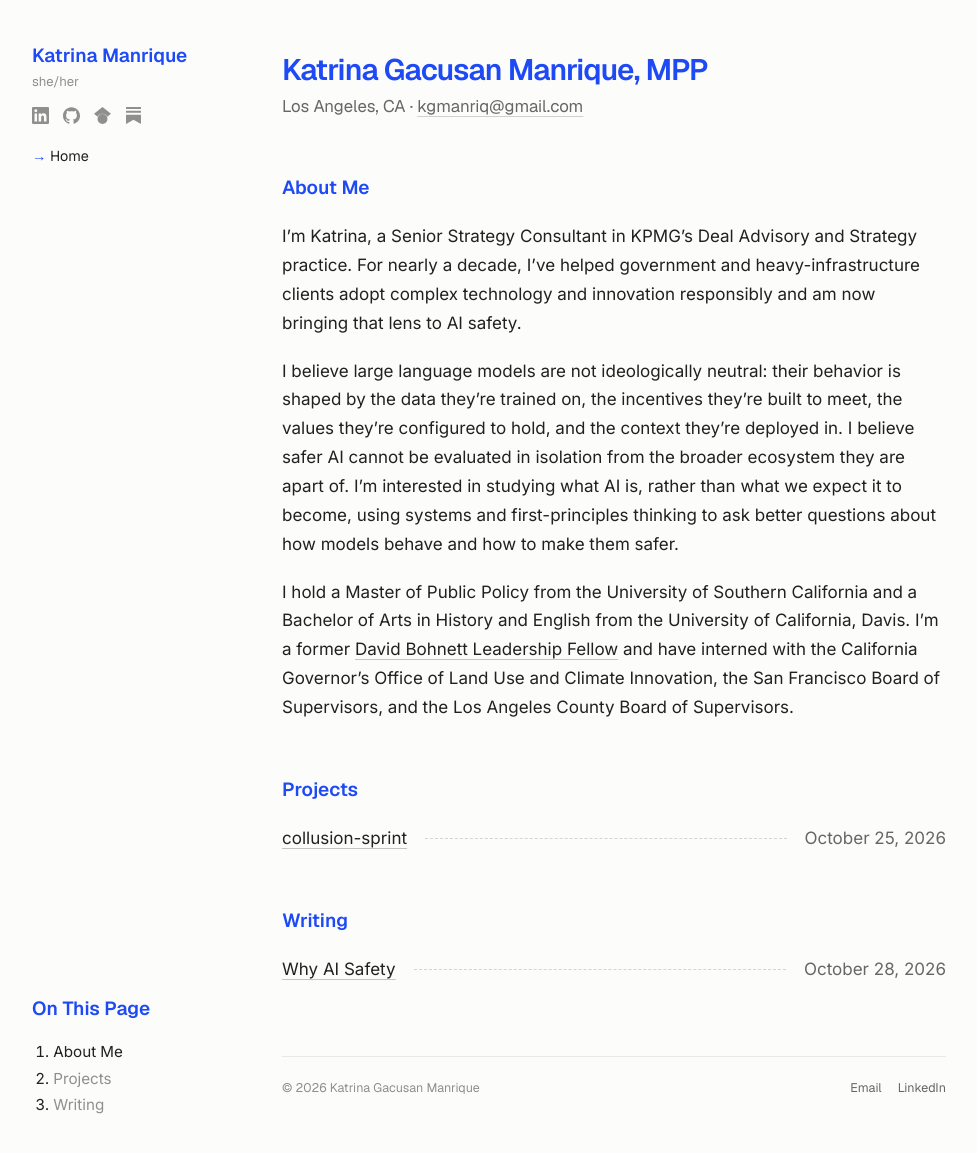
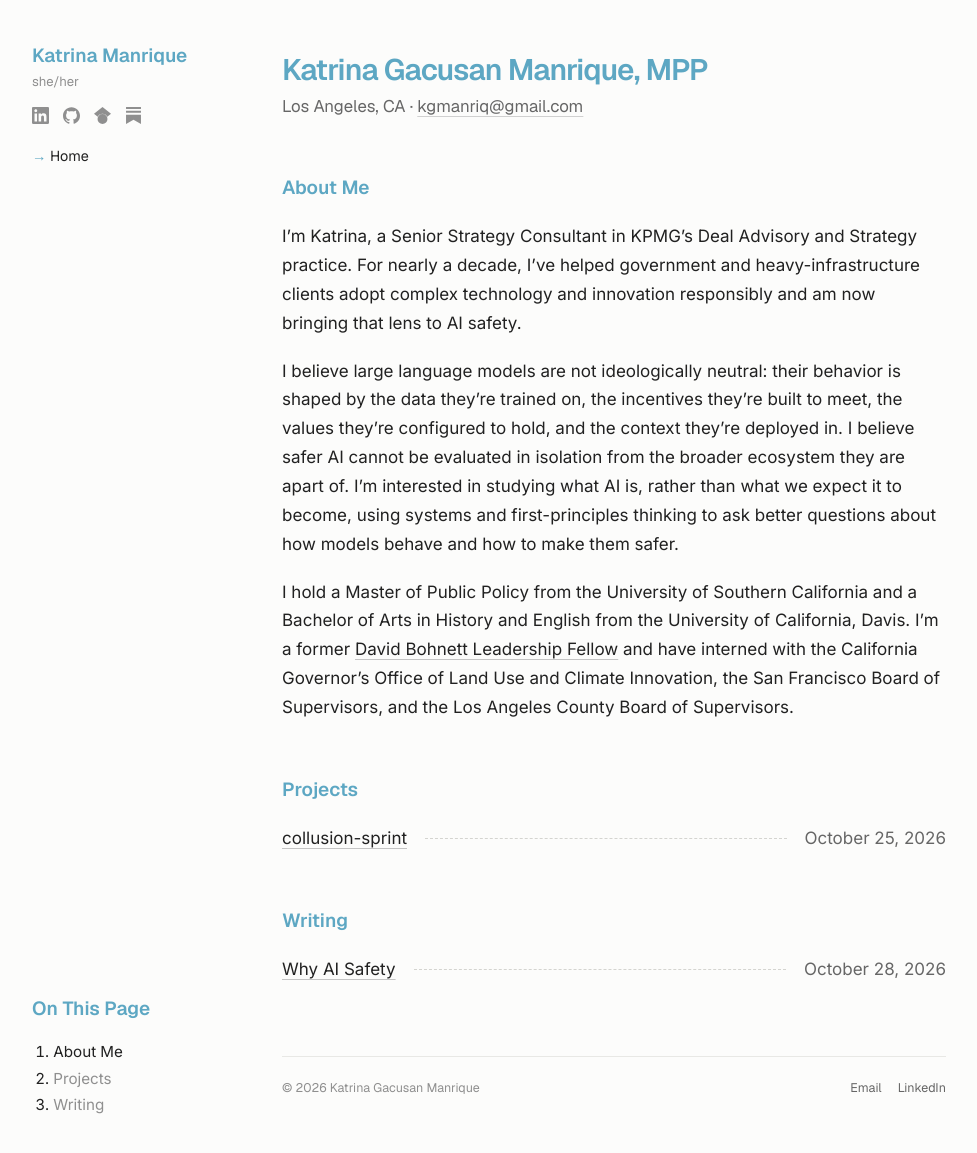
Before and after one commit to kgmanriq/kgmanriq.github.io, a Jekyll site: the page built from index.html, in a window 1280 px wide and 1163 px high. Shown: the top 1153 px of the window, without its empty margins (16-993 px from the left). Built offline with Jekyll 4.4.1, drawn with Linux system fonts in a browser that asks for light colours.

Commit message:
Switch site accent and heading color to #5da7c3
Co-Authored-By: Claude Opus 5.5 <noreply@anthropic.com>
Claude-Session: https://claude.ai/code/session_01EuuEgRVzQ3seSDn6GstdDW

```diff
--- a/assets/css/style.css
+++ b/assets/css/style.css
@@ -5,9 +5,9 @@
   --muted: #666666;
   --faint: #8f8f8f;
   --line: #e8e8e5;
-  --accent: #1e4af5;
-  --heading: #1e4af5;
-  --accent-soft: #eaeffe;
+  --accent: #5da7c3;
+  --heading: #5da7c3;
+  --accent-soft: #e9f4f8;
   --serif: "Geist", "Helvetica Neue", Helvetica, Arial, sans-serif;
   --sans: "Geist", "Helvetica Neue", Helvetica, Arial, sans-serif;
   --body: "Inter", "Helvetica Neue", Helvetica, Arial, sans-serif;
@@ -93,7 +93,7 @@ p { margin: 0 0 1.1em; }
 /* ---------- Tiles ---------- */
 .tiles { display: grid; grid-template-columns: repeat(3, 1fr); gap: 14px; margin-bottom: 8px; clear: none; }
 .tile { display: flex; flex-direction: column; background: #fff; border: 1px solid var(--line); border-radius: 10px; overflow: hidden; text-decoration: none; color: var(--text); transition: border-color .15s, transform .15s; }
-.tile:hover { color: var(--text); border-color: rgba(30, 74, 245, .5); transform: translateY(-2px); }
+.tile:hover { color: var(--text); border-color: rgba(93, 167, 195, .5); transform: translateY(-2px); }
 .tile-img { width: 100%; aspect-ratio: 16 / 9; object-fit: cover; display: block; border-bottom: 1px solid var(--line); }
 .tile-body { padding: 14px 15px 16px; display: flex; flex-direction: column; flex: 1; }
 .tile-meta { font-family: var(--sans); font-size: .68rem; color: var(--faint); margin: 0 0 6px; }
```
